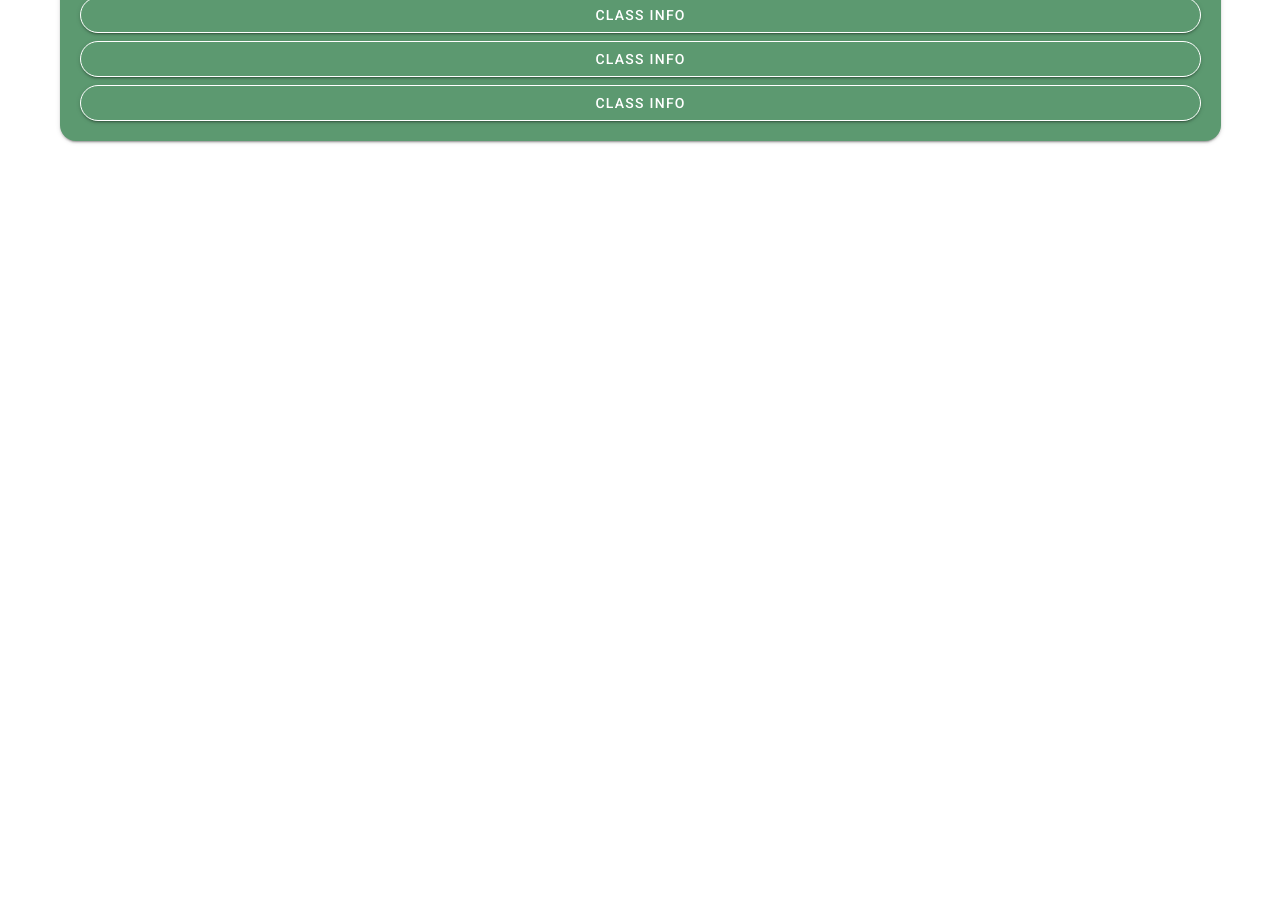
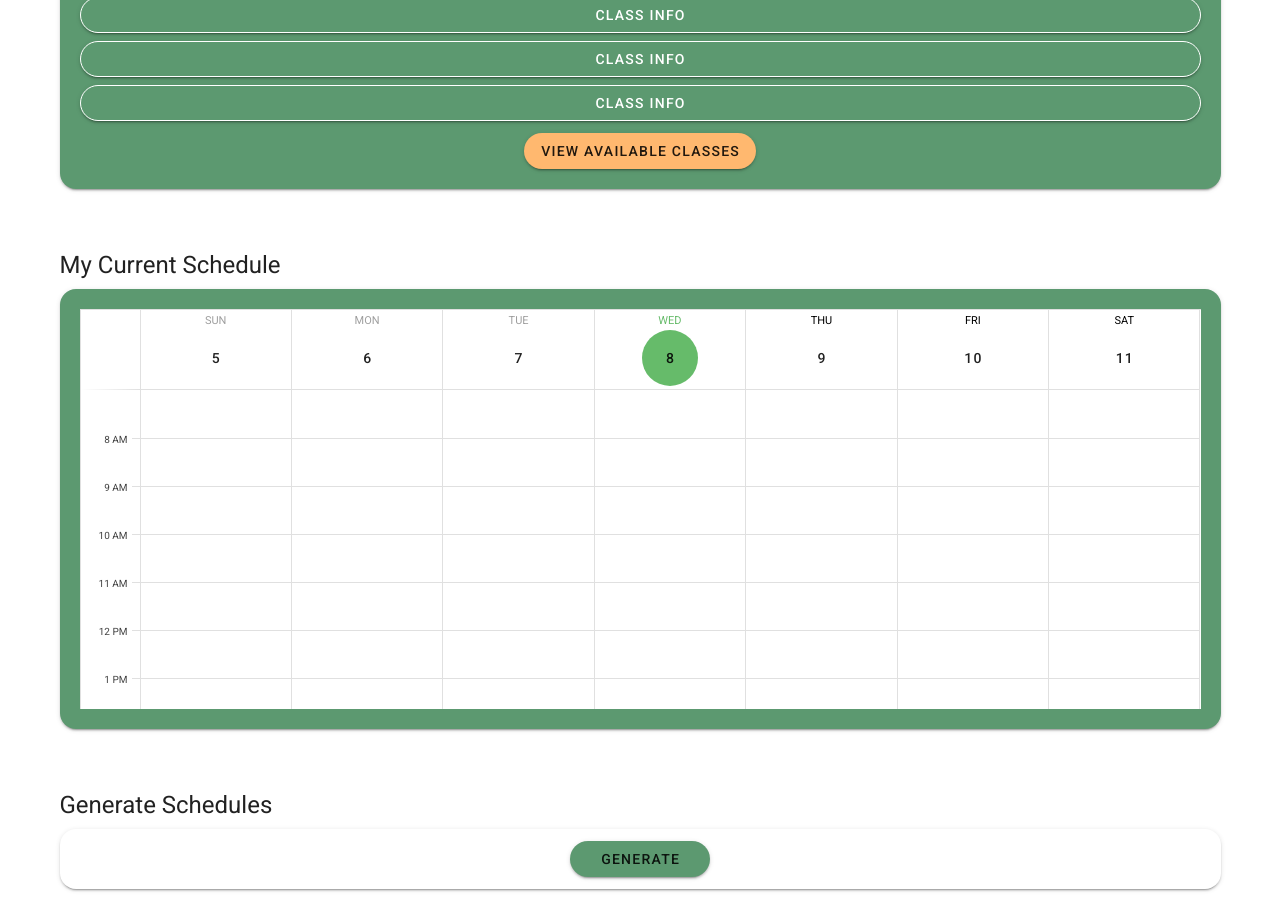
Before and after one commit to palak-bhargava/InstructorScheduler, a Vue app in the folder vue-client/: page / in a window 1280 px wide. Shown: the part 600-1501 px from the top of the page. Before the commit the page ends 800 px from the top, so only its background shows below. Built offline with nearby package versions, Linux system fonts and the light colour scheme.

Commit message:
updated all containers, still need to add Generate Schedules after CTA but waiting on backend to give the ok to continue

```diff
--- a/vue-client/src/views/dashboard.vue
+++ b/vue-client/src/views/dashboard.vue
@@ -148,15 +148,63 @@
                 >
                     class info
                 </v-btn>
+                <v-row justify-center class="mb-0 mt-3">
+                            <v-btn
+                            color="#FFB86F"
+                            elevation="2"
+                            rounded
+                            class="mx-auto"
+                            >
+                                View Available Classes
+                            </v-btn>
+                        </v-row>
             </v-container>
         </v-card>
 
-        <v-row>
-            <v-card
+        <div class="text-h5 mb-2 mt-15">My Current Schedule</div>
+        <v-card
             color="#5C9970"
-            class="rounded-xl">
-            </v-card>
-        </v-row>
+            class="rounded-xl"
+        >
+            <v-container class="spacing-playground pa-5">
+                <v-row>
+                    <v-col>
+                    <v-sheet height="400">
+                        <v-calendar
+                        ref="calendar"
+                        :events="events"
+                        color="green lighten-1"
+                        type="week"
+                        first-time=07:00
+                        last-time=10:00
+                        interval-count=15
+                        >
+                        </v-calendar>
+                    </v-sheet>
+                    </v-col>
+                </v-row>
+            </v-container>
+        </v-card>
+
+        <div class="text-h5 mb-2 mt-15">Generate Schedules</div>
+        <v-card
+            color="#FFFFFF"
+            class="rounded-xl"
+        >
+            <v-container class="spacing-playground pa-3">
+                <v-row justify-center class="mb-0 mt-0">
+                    <v-btn
+                        color="#5C9970"
+                        elevation="2"
+                        rounded
+                        class="mx-auto"
+                        >
+                        &nbsp&nbsp&nbspGenerate&nbsp&nbsp&nbsp
+                    </v-btn>
+                </v-row>
+            </v-container>
+        </v-card>
+
     </v-container>
 </template>
 
```
